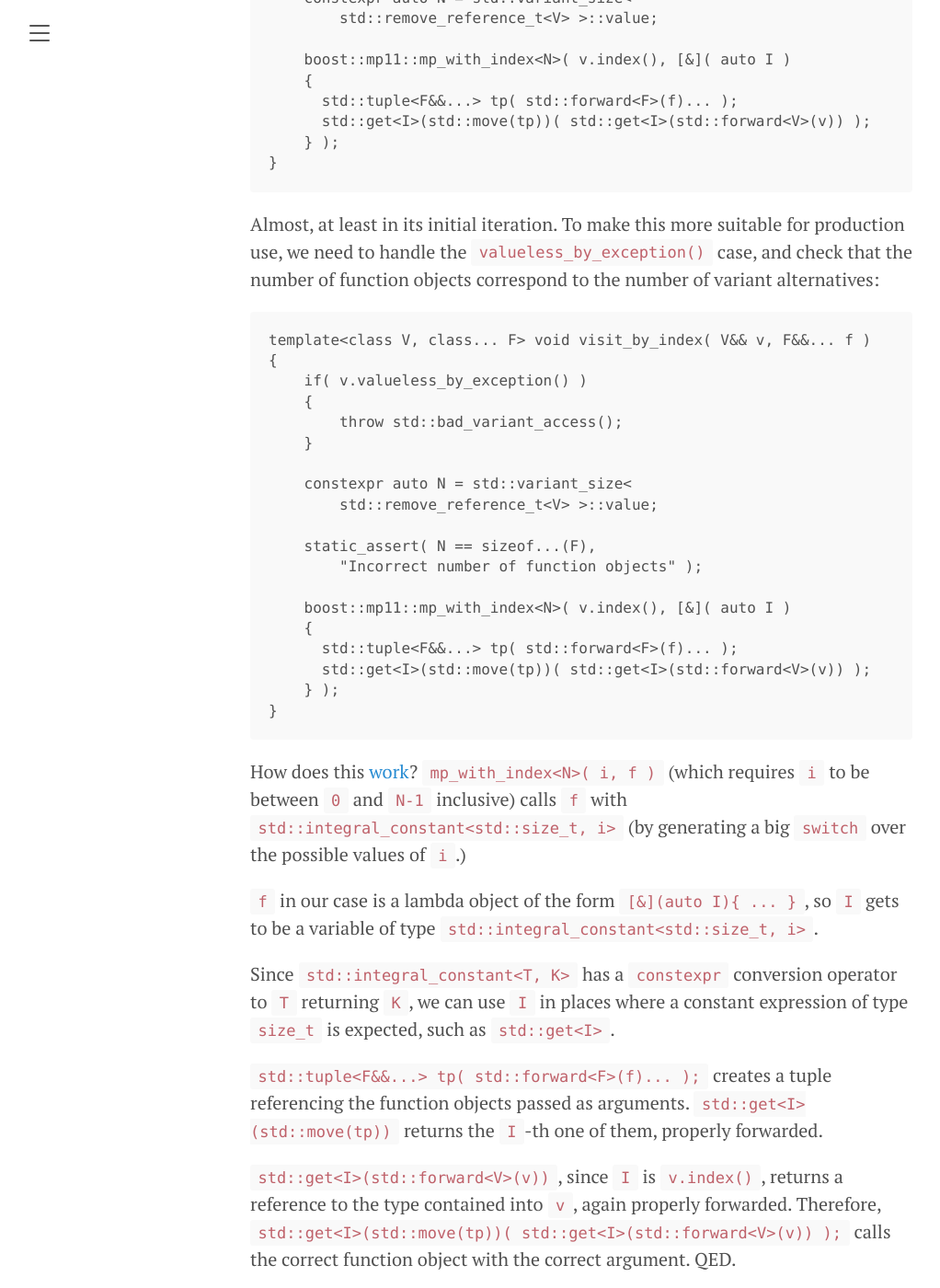
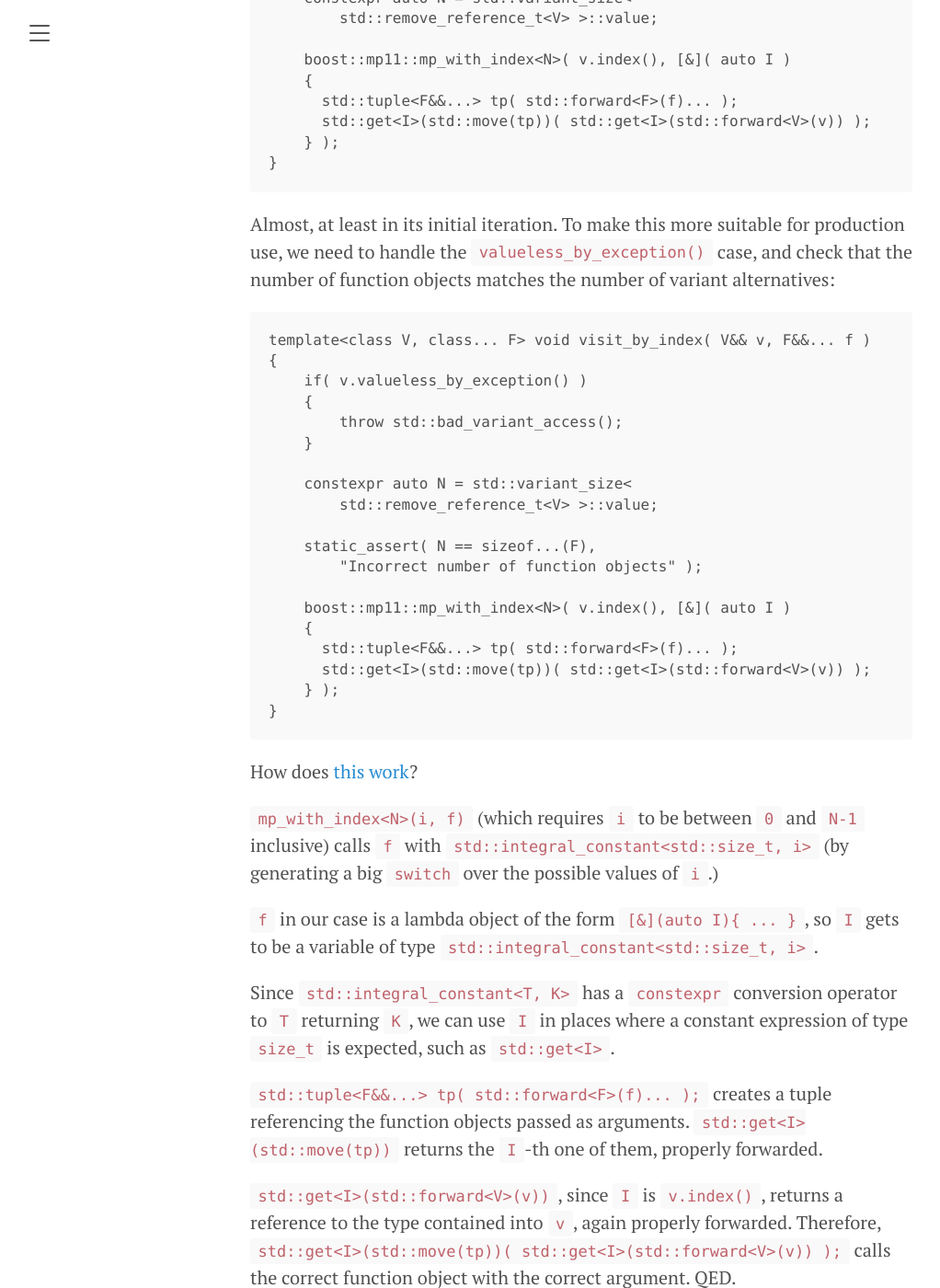
Before and after one commit to pdimov/blog, a Jekyll site: the page built from _posts/2020-07-21-implementing-visit_by_index.md, in a window 1280 px wide and 1400 px high, scrolled down 2306 px. Shown: the whole window at 92% size, without its empty margins (8-1030 px from the left). Built offline with Jekyll 4.4.1, drawn with Linux system fonts in a browser that asks for light colours.

Commit message:
Minor edits

````diff
--- a/_posts/2020-07-21-implementing-visit_by_index.md
+++ b/_posts/2020-07-21-implementing-visit_by_index.md
@@ -108,7 +108,7 @@ template<class V, class... F> void visit_by_index( V&& v, F&&... f )
 
 Almost, at least in its initial iteration. To make this more suitable
 for production use, we need to handle the `valueless_by_exception()` case,
-and check that the number of function objects correspond to the number
+and check that the number of function objects matches the number
 of variant alternatives:
 
 ```
@@ -133,10 +133,11 @@ template<class V, class... F> void visit_by_index( V&& v, F&&... f )
 }
 ```
 
-How does this [work](https://godbolt.org/z/f4c4Y3)? `mp_with_index<N>( i, f )`
-(which requires `i` to be between `0` and `N-1` inclusive) calls `f` with
-`std::integral_constant<std::size_t, i>` (by generating a big `switch` over
-the possible values of `i`.)
+How does [this work](https://godbolt.org/z/f4c4Y3)?
+
+`mp_with_index<N>(i, f)` (which requires `i` to be between `0` and `N-1`
+inclusive) calls `f` with `std::integral_constant<std::size_t, i>`
+(by generating a big `switch` over the possible values of `i`.)
 
 `f` in our case is a lambda object of the form `[&](auto I){ ... }`, so `I`
 gets to be a variable of type `std::integral_constant<std::size_t, i>`.
````
